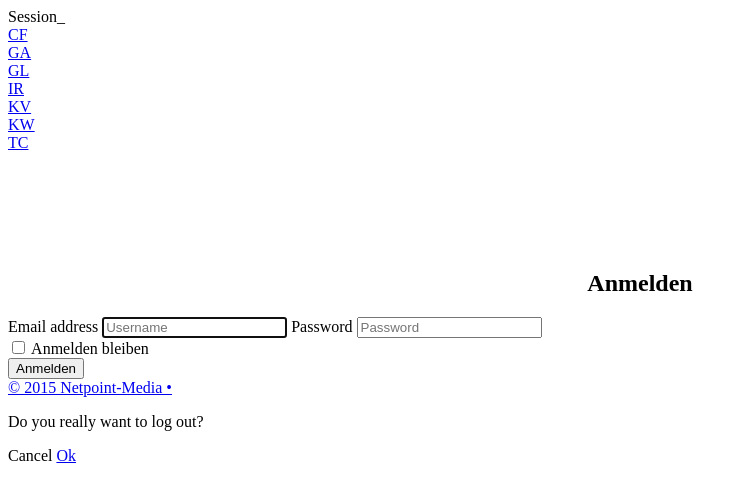
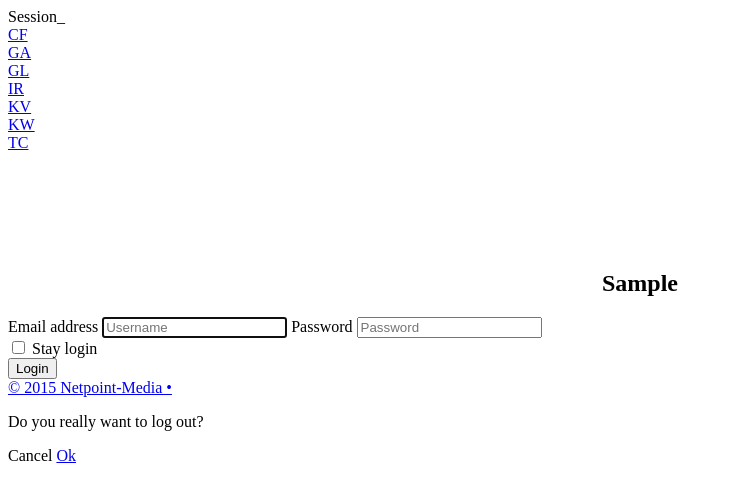
Before and after one commit to cescgie/pustapu, a PHP site: template views/user.php in a window 1280 px wide. Shown: the top 502 px of the page, without its empty margins (0-747 px from the left). Run offline with PHP 8.4, Linux system fonts and the light colour scheme; the template is opened without the code that fills it: most values are stand-ins (such as "Sample title", 1, 10 or a date in 2020); data that the repository does not hold is empty; some libraries are stand-ins or nearby versions.

Commit message:
User form edited

```diff
--- a/controllers/user.php
+++ b/controllers/user.php
@@ -15,7 +15,7 @@ class User extends Controller {
 	  if (!Session::get('username') || Session::get('username') == '')
 	  {
 		$data['title'] = 'Login';
-		$data['form_header'] = 'Login';
+		$data['form_header'] = 'Login Form';
 		$this->_view->render('header', $data);
 		$this->_view->render('user', $data);
 		$this->_view->render('footer');
--- a/views/user.php
+++ b/views/user.php
@@ -6,17 +6,17 @@
       </div>
       <div class="col-md-4">
       <form class="form-signin" role="form" action="<?= DIR ?>user/login" method="POST">
-        <center><h2 class="form-signin-heading">Anmelden</h2></center>
+        <center><h2 class="form-signin-heading"><?php echo $data['form_header'] ?></h2></center>
         <label for="inputEmail" class="sr-only">Email address</label>
         <input type="text" class="form-control" name="username"  placeholder="Username" required autofocus>
         <label for="inputPassword" class="sr-only">Password</label>
         <input type="password" class="form-control" name="password"  placeholder="Password" required>
         <div class="checkbox">
           <label>
-            <input type="checkbox" value="remember-me"> Anmelden bleiben
+            <input type="checkbox" value="remember-me"> Stay login
           </label>
         </div>
-        <button class="btn btn-lg btn-primary btn-block" type="submit">Anmelden</button>
+        <button class="btn btn-lg btn-primary btn-block" type="submit">Login</button>
       </form>
      </div>
      <div class="col-md-4">
```
